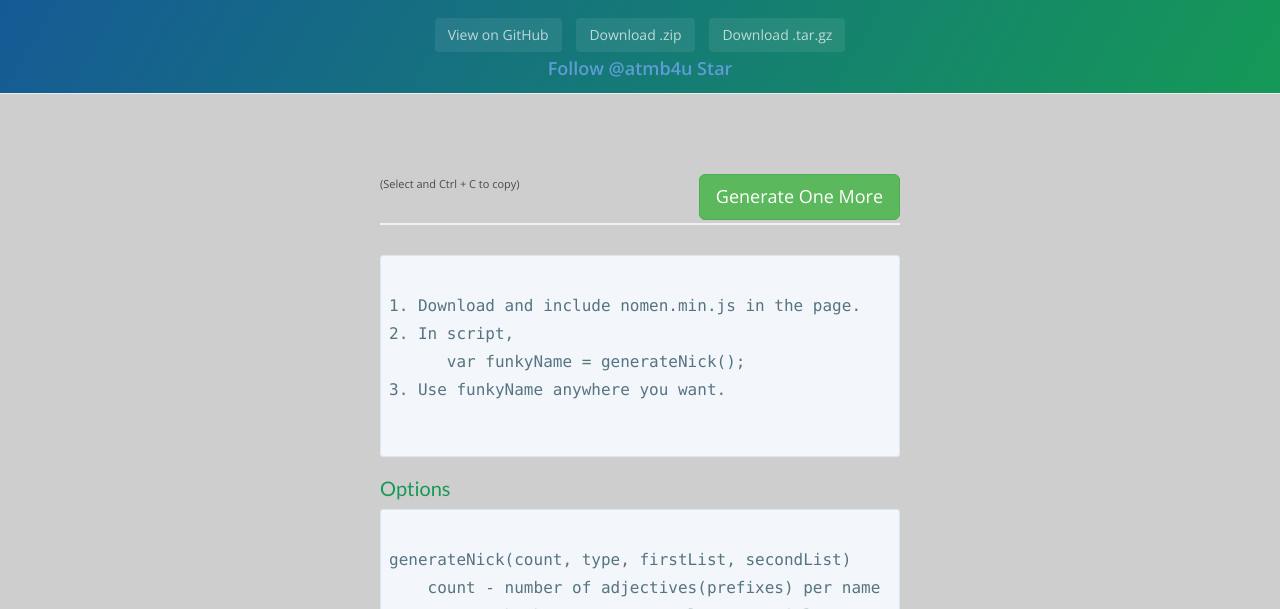
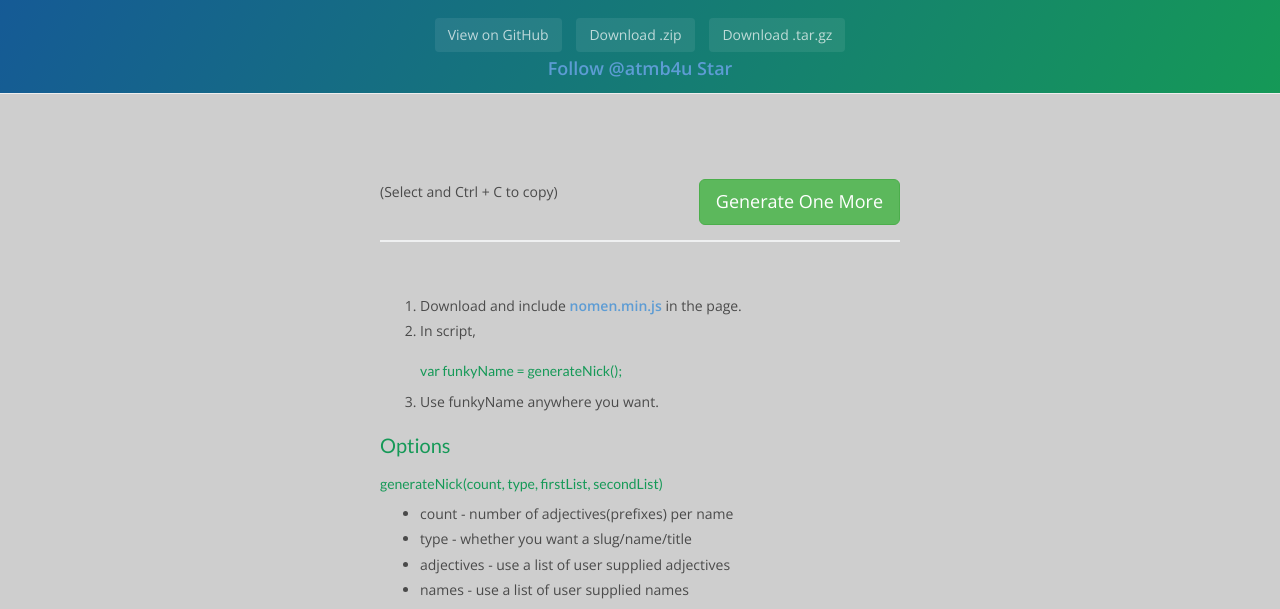
Before and after one commit to atmb4u/NomenJS, a plain HTML site: page index.html in a window 1280 px wide. Shown: the part 188-797 px from the top of the page. Drawn offline with nearby package versions, Linux system fonts and the light colour scheme; a script that the page names is missing.

Commit message:
beautified demo

```diff
--- a/index.html
+++ b/index.html
@@ -67,19 +67,39 @@
           <br>
       </div>
       <div class="clearfix"></div>
-      <pre><p>
-1. Download and include nomen.min.js in the page.
-2. In script,
-      var funkyName = generateNick();
-3. Use funkyName anywhere you want.
-      </p></pre>
+      <p>
+        <ol>
+          <li>
+            Download and include <a href="https://cdn.rawgit.com/atmb4u/NomenJS/master/nomen.min.js">nomen.min.js</a> in the page.
+          </li>
+          <li>
+            In script,
+            <br>
+                <h5>
+                var funkyName = generateNick();
+                </h5>
+          </li>
+          <li>
+            Use funkyName anywhere you want.
+          </li>
+        </ol>
+      </p>
 <h4>Options</h4>
-<pre><p>
-generateNick(count, type, firstList, secondList)
-    count - number of adjectives(prefixes) per name
-    type - whether you want a slug/name/title
-    adjectives - use a list of user supplied adjectives
-    names - use a list of user supplied names
+    <h5>generateNick(count, type, firstList, secondList)</h5>
+    <ul>
+      <li>
+      count - number of adjectives(prefixes) per name
+      </li>
+      <li>
+      type - whether you want a slug/name/title
+      </li>
+      <li>
+      adjectives - use a list of user supplied adjectives
+      </li>
+      <li>
+      names - use a list of user supplied names
+    </li>
+    </ul>
 
       </p></pre>
       <footer class="site-footer">
--- a/stylesheets/stylesheet.css
+++ b/stylesheets/stylesheet.css
@@ -208,7 +208,7 @@ a {
     max-width: 64rem;
     padding: 2rem 6rem;
     margin: 0 auto;
-    font-size: 1.1rem; } }
+    font-size: 1.4rem; } }
 
 @media screen and (min-width: 42em) and (max-width: 64em) {
   .main-content {
```
